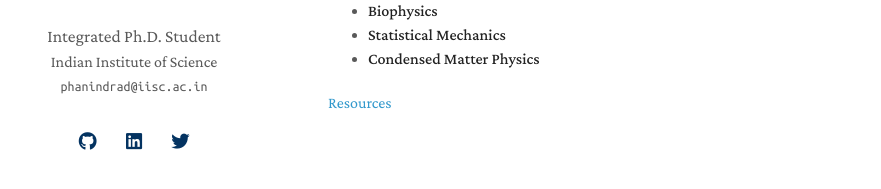
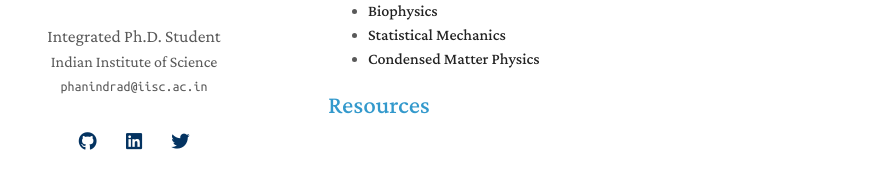
Before and after one commit to phannyd/phannyd.github.io, a Jekyll site: the page built from index.md, in a window 1280 px wide. Shown: the part 214-403 px from the top of the page, without its empty margins (142-1023 px from the left). Built offline with Jekyll 4.4.1, drawn with Linux system fonts in a browser that asks for light colours; nearby versions of some CDN libraries; a style sheet for code colours, icons or effects is not loaded.

```diff
--- a/index.md
+++ b/index.md
@@ -13,4 +13,4 @@ I am an Integrated PhD student at the Indian Institute of Science, Bangalore, In
 - **Statistical Mechanics**
 - **Condensed Matter Physics**
 
-[Resources](https://phannyd.github.io/resources){: .btn}
+## [Resources](https://phannyd.github.io/resources){: .btn}
```
